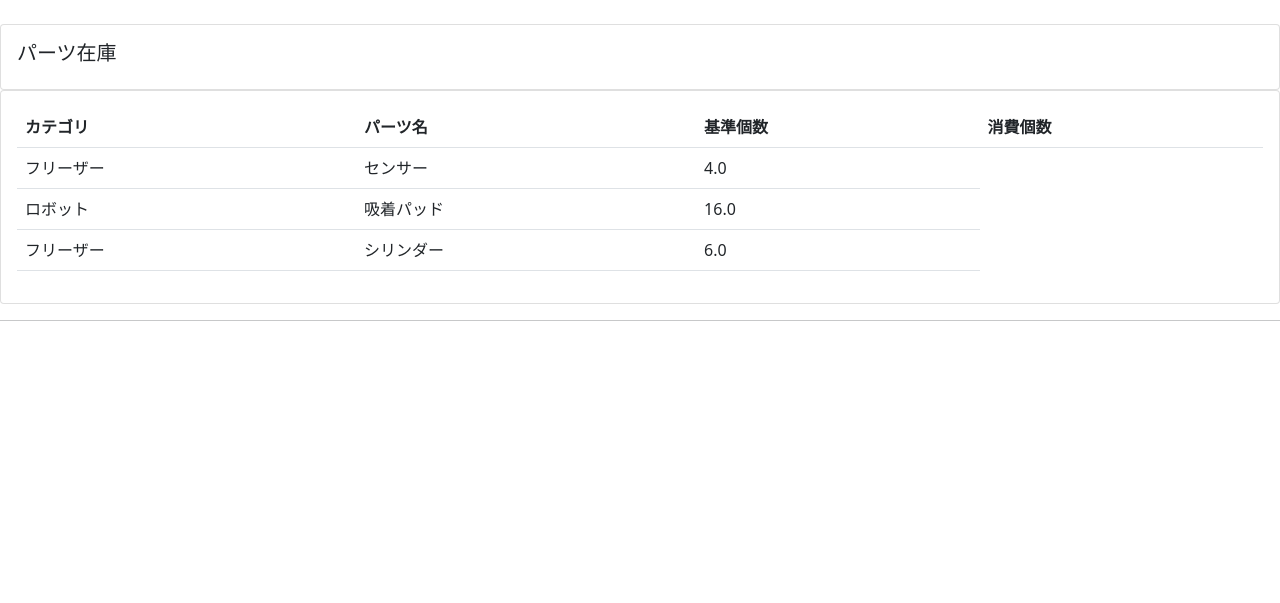
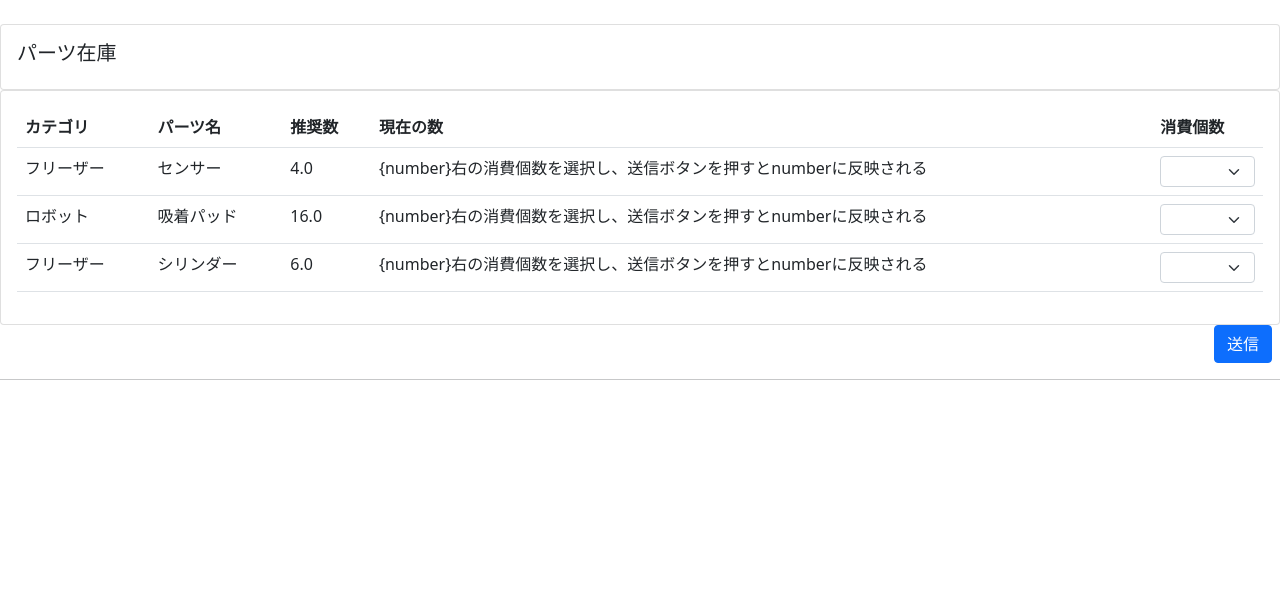
Before and after one commit to Koki-Fushiya/contact, a Django app: template parts/templates/parts/parts.html in a window 1280 px wide. Shown: the part 101-704 px from the top of the page. Run offline with Django 4.2, Linux system fonts and the light colour scheme; the template is opened without the code that fills it: values that come from a table or form of the project are taken from there, others are empty; data comes from the database, SQL or seed files in the repository; parts of the project's set-up code (start-up, migrations or seed data) failed here and were passed over.

Commit message:
Add files via upload

```diff
--- a/parts/templates/parts/dashboard.html
+++ b/parts/templates/parts/dashboard.html
@@ -4,7 +4,7 @@
 
 {% block content %}
 
-{% include 'parts/status.html' %}
+<!-- {% include 'parts/status.html' %} -->
 
 <br>
 
@@ -40,6 +40,7 @@
         <div class="card card-body">
             <table class="table table-sm">
                 <tr>
+                    <th>顧客名</th>
                     <th>パーツ名</th>
                     <th>消耗日</th>
                     <th>ステータス</th>
@@ -49,6 +50,7 @@
 
                 {% for order in orders %}
                     <tr>
+                        <td>{{order.customer.name}}</td>
                         <td>{{order.parts}}</td>
                         <td>{{order.date_created}}</td>
                         <td>{{order.status}}</td>
--- a/parts/templates/parts/manual.html
+++ b/parts/templates/parts/manual.html
@@ -10,13 +10,13 @@
     <div class="container">
         <div class="row align-items-center">
           {% for i in manuals %}
-          <div class="col">
+          <div class="col-lg-4 col-md-6">
             <div class="card" style="width: 21rem;">
                 <div class="card-body">
                   <h5 class="card-title">{{i.name}}</h5>
                   <!-- <h6 class="card-subtitle mb-2 text-muted">Card subtitle</h6> -->
                   <p class="card-text">以下のリンクからダウンロードできます</p>
-                  <a href="{{i.file.url}}" download="{{i.file}}" class="card-link">PDF link</a>
+                  <a href="{{i.file.url}}" download="{{i.file}}" class="card-link">{{i.name}} PDF link</a>
                 </div>
             </div>
           </div>
--- a/parts/templates/parts/parts.html
+++ b/parts/templates/parts/parts.html
@@ -16,7 +16,8 @@
                     <tr>
                         <th>カテゴリ</th>
                         <th>パーツ名</th>
-                        <th>基準個数</th>
+                        <th>推奨数</th>
+                        <th>現在の数</th>
                         <th>消費個数</th>
                     </tr>
 
@@ -25,13 +26,25 @@
                             <td>{{i.category}}</td>
                             <td>{{i.name}}</td>
                             <td>{{i.quantity}}</td>
-
+                            <td>{number}右の消費個数を選択し、送信ボタンを押すとnumberに反映される    </td>
+                            <td>
+                                <select class="form-select form-select-sm" aria-label=".form-select-sm example">
+                                <option selected></option>
+                                <option value="1">1</option>
+                                <option value="2">2</option>
+                                <option value="3">3</option>
+                                </select>
+                            </td>
                         </tr>
                     {% endfor %}
 
                 </table>
             </div>
         </div>
+        <div class="d-grid gap-2 d-md-flex justify-content-md-end">
+            <button class="btn btn-primary me-md-2" type="button">送信</button>
+        </div>
     </div>
 
+
 {% endblock %}
```
